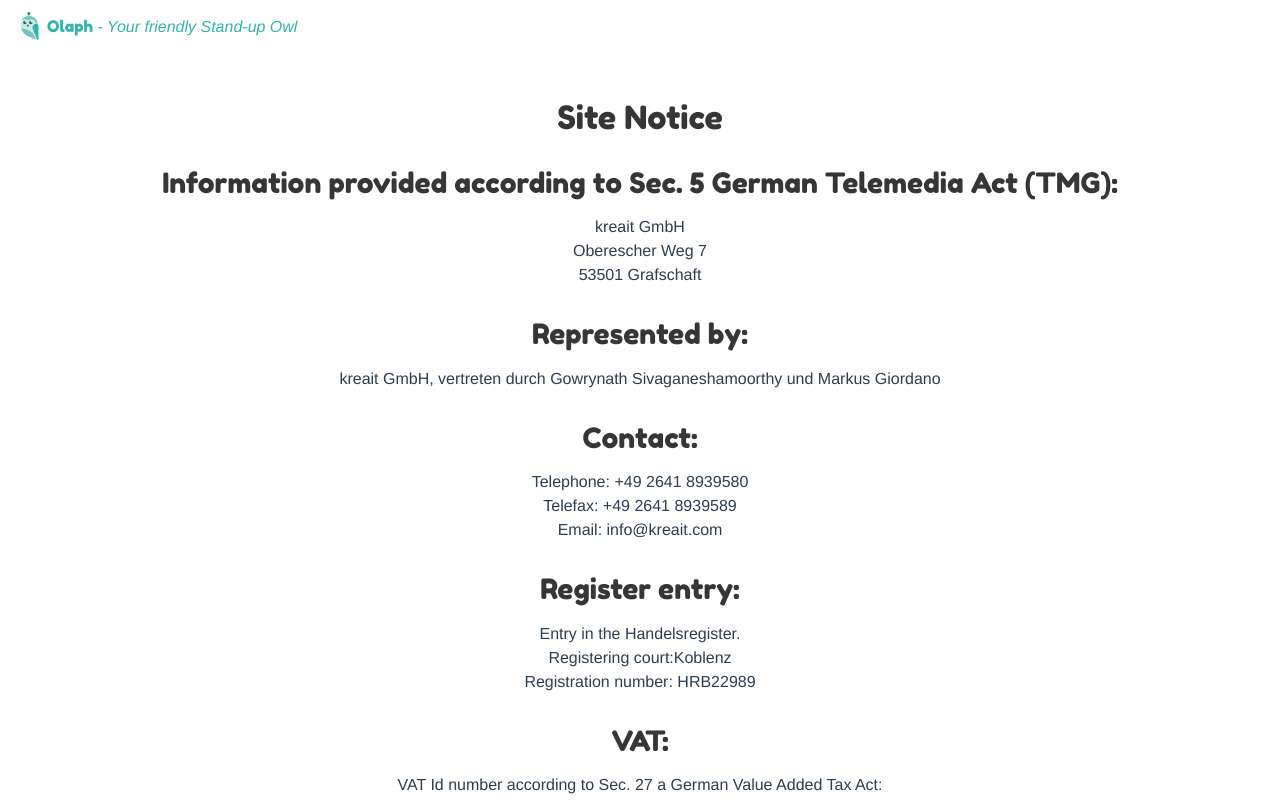
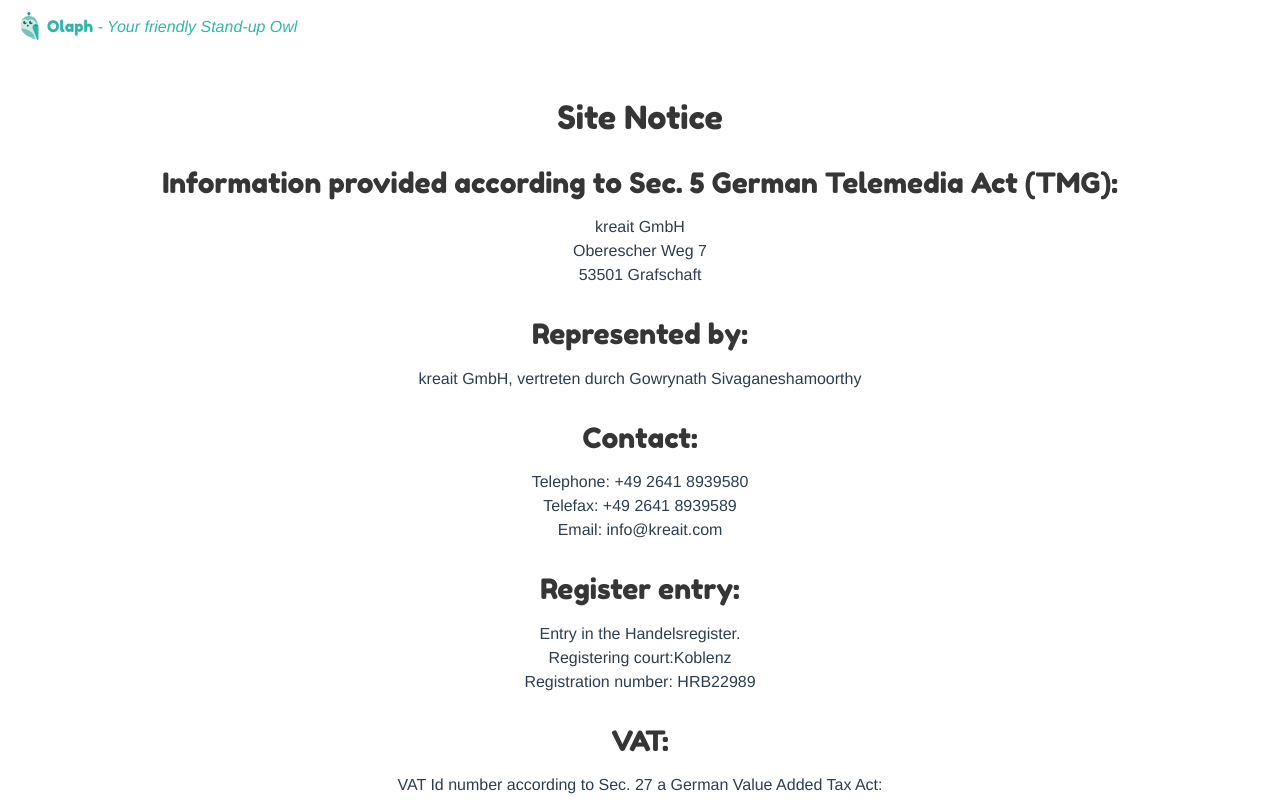
Before and after one commit to kreait/olaph-landing-page, a Vue app: page /imprint in a window 1280 px wide. Shown: the top 800 px of the page. Built offline with nearby package versions, Linux system fonts and the light colour scheme.

Commit message:
update imprint

```diff
--- a/src/components/section-imprint.vue
+++ b/src/components/section-imprint.vue
@@ -8,7 +8,7 @@
                 Oberescher Weg 7 <br />
                 53501 Grafschaft</p>
                 <h2>Represented by:</h2>
-                <p> kreait GmbH, vertreten durch Gowrynath Sivaganeshamoorthy und Markus Giordano</p>
+                <p> kreait GmbH, vertreten durch Gowrynath Sivaganeshamoorthy</p>
                 <h2>Contact:</h2>
                 <p>Telephone: +49 2641 8939580<br />
                 Telefax: +49 2641 8939589<br />
```
